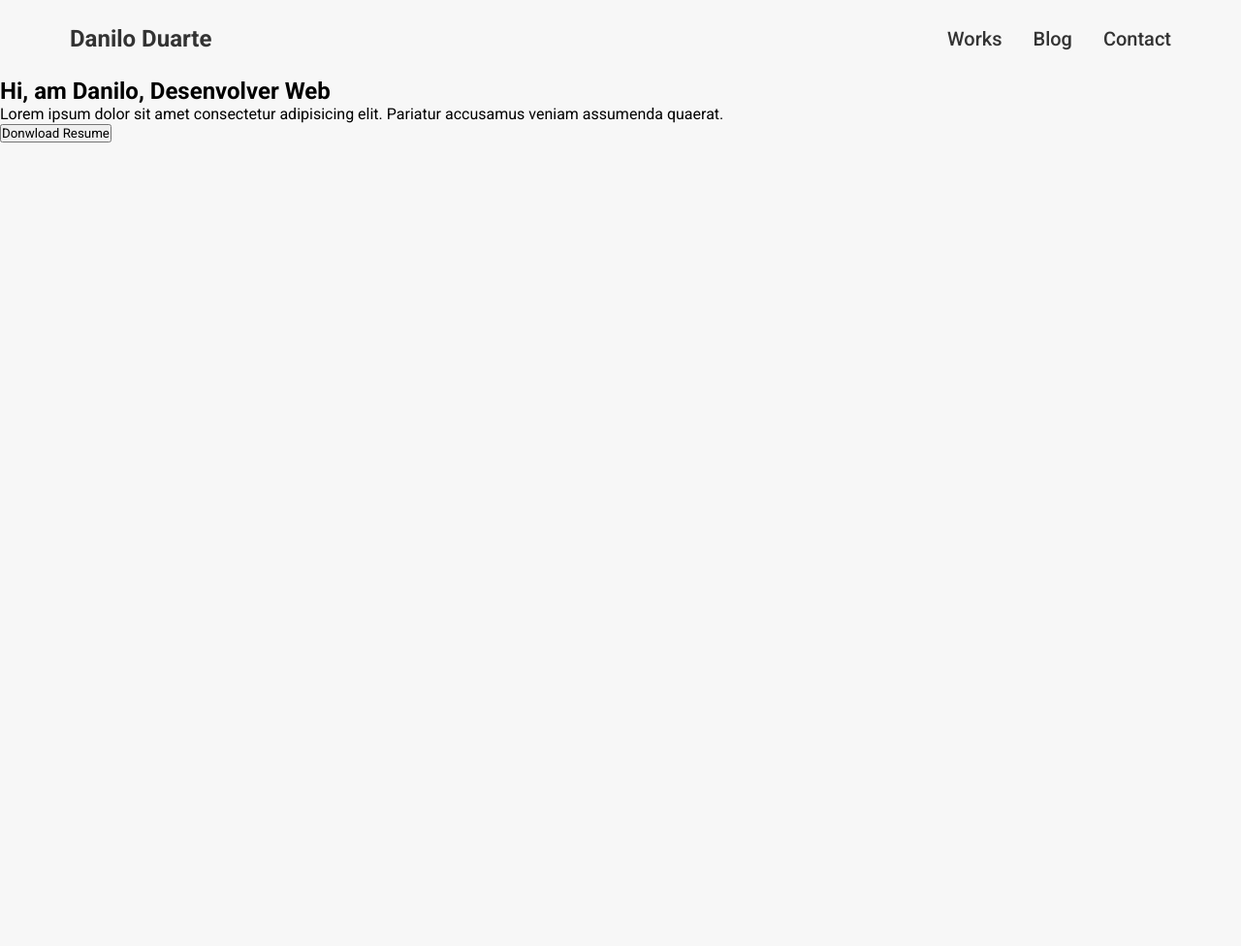
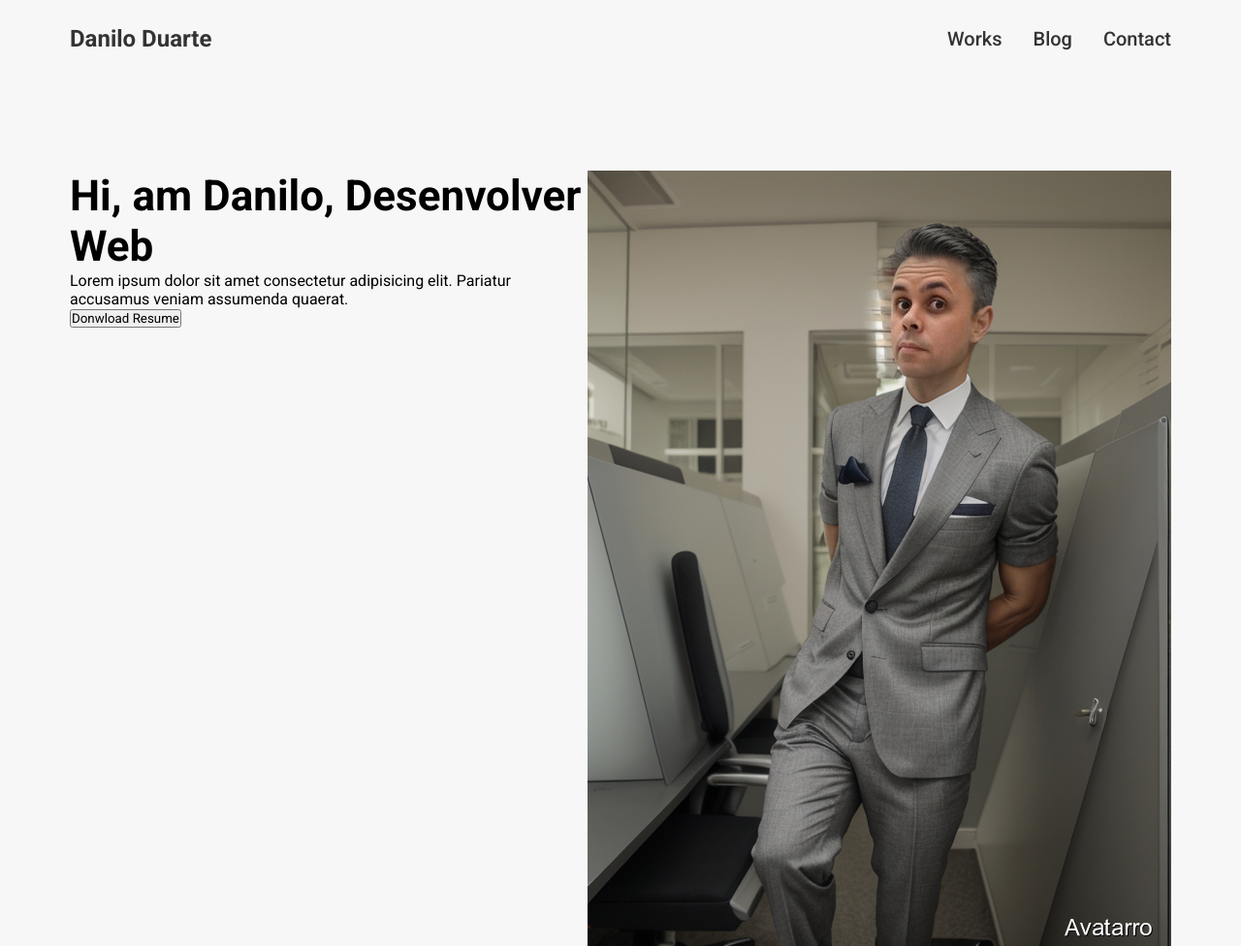
Before and after one commit to danilojduarte/FrontEndReact, a plain HTML site: page Aua-ProjetoPratico/index.html in a window 1280 px wide. Shown: the whole page at 97% size. Before the commit the page ends 800 px from the top, so only its background shows below. Drawn offline with Linux system fonts and the light colour scheme.

Commit message:
Aplicando Css section banner

```diff
--- a/Aua-ProjetoPratico/css/style.css
+++ b/Aua-ProjetoPratico/css/style.css
@@ -54,3 +54,18 @@ header #navbar .nav-list .nav-item a {
 header #navbar .nav-list .nav-item a:hover {
   color: #777;
 }
+
+/* Section Banner */
+main {
+  margin-top: 6rem;
+}
+#banner {
+  display: flex;
+  max-width:  1200px;
+  padding: 0 2rem;
+  margin: 0 auto;
+}
+#banner .banner-content .banner-content-title {
+  font-size: 44px;
+  font-weight: 700;
+}
--- a/Aua-ProjetoPratico/index.html
+++ b/Aua-ProjetoPratico/index.html
@@ -47,9 +47,7 @@
             Donwload Resume
           </button>
         </div>
-        <div>
-
-        </div>
+        <img src="img/WhatsApp Image 2023-11-25 at 04.06.27.jpeg" alt="Danilo Duarte">
       </section>
     </main>
 
```
